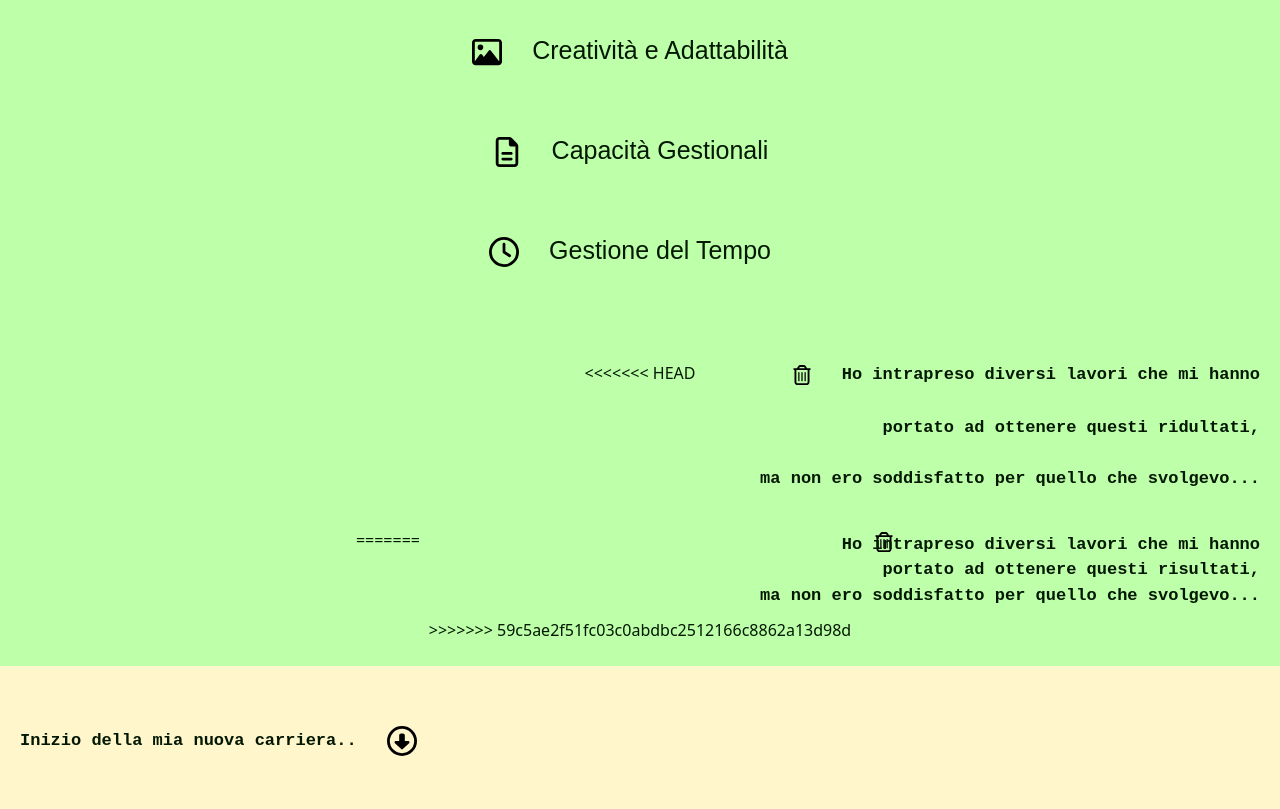
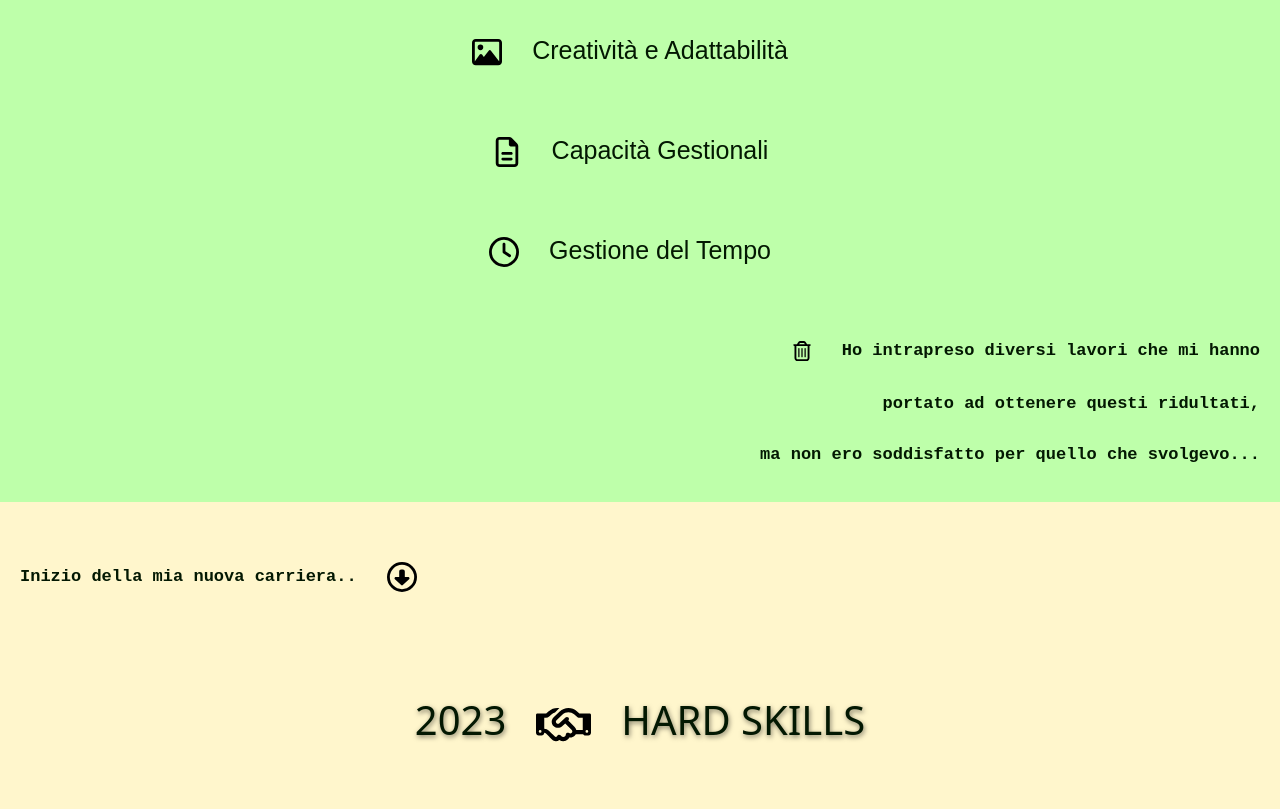
Before and after one commit to MicucciPasquale/progetto-html-css-di-micucci-pasquale, a plain HTML site: page index.html in a window 1280 px wide. Shown: the part 978-1787 px from the top of the page. Drawn offline with nearby package versions, Linux system fonts and the light colour scheme.

Commit message:
modifiche-ultime

```diff
--- a/index.html
+++ b/index.html
@@ -88,14 +88,10 @@
     </section>
         <br>
         <br>
-<<<<<<< HEAD
+
 
         <p><img src="images/svgs/regular/trash-can.svg" alt=""width="20" height="20">Ho intrapreso diversi lavori che mi hanno<br>portato ad ottenere questi ridultati,<br><br> ma non ero soddisfatto per quello che svolgevo...</p>
-=======
-        <img src="images/svgs/regular/trash-can.svg" alt=""width="20" height="20">
-        <p>Ho intrapreso diversi lavori che mi hanno<br>portato ad ottenere questi risultati,<br> ma non ero soddisfatto per quello che svolgevo...</p>
->>>>>>> 59c5ae2f51fc03c0abdbc2512166c8862a13d98d
-<br>
+
 <br>
     </div>
     </div>
```
